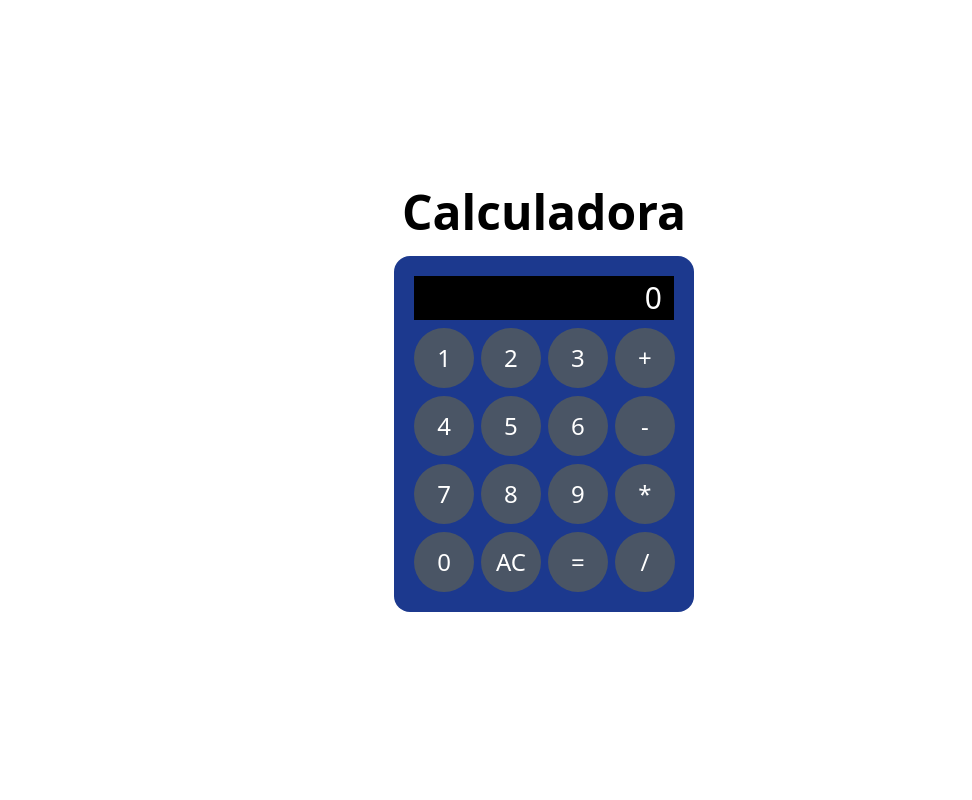
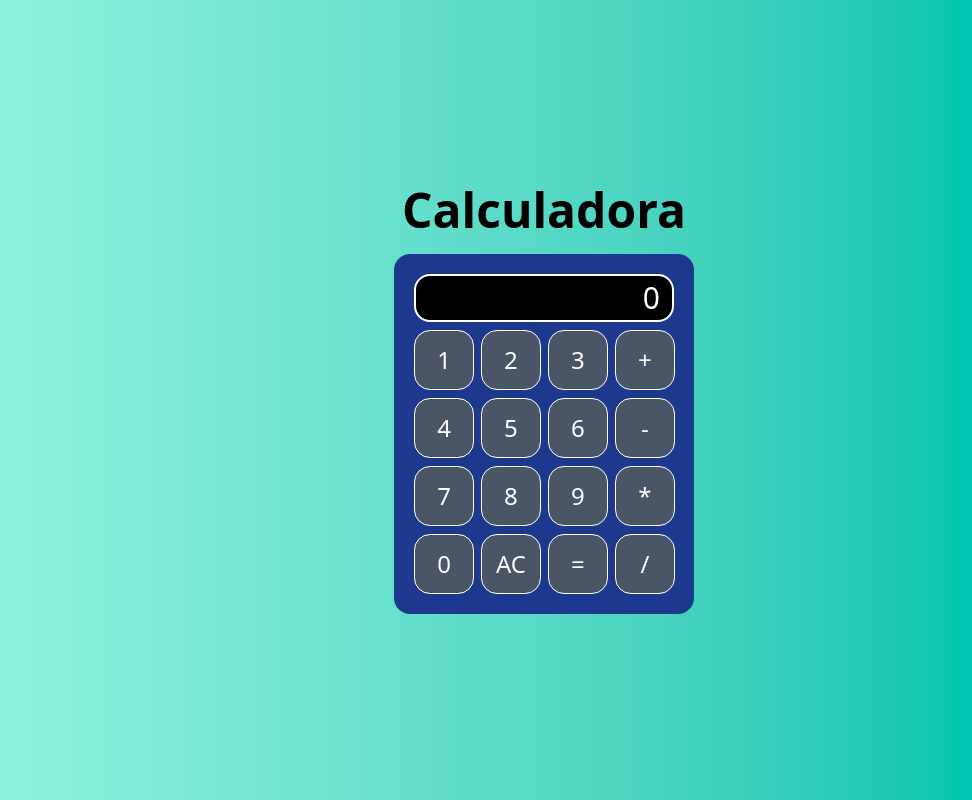
Before and after one commit to Grupo-FIAP-Antonio-Felipe-e-Joao-Vitor/cp4-front-web, a React (Vite) app: page / in a window 1280 px wide. Shown: the whole page, without its empty margins (96-1068 px from the left). Built offline with nearby package versions, Linux system fonts and the light colour scheme.

Commit message:
terminando de estilizar o projeto

```diff
--- a/src/App.jsx
+++ b/src/App.jsx
@@ -34,16 +34,15 @@ function App() {
   // Função para calcular o resultado
   function calcularResultado() {
     let resultadoEquacao = Number(eval(resultadoTela))
-    if (resultadoEquacao % 100 === 0) {
-      resultadoEquacao = Number(eval(resultadoTela)).toFixed(0)  // Sem casas decimais
+    if (Number.isInteger(resultadoEquacao)) {
+      setResultadoTela(String(resultadoEquacao.toFixed(0)))  // Sem casas decimais
     } else {
-      resultadoEquacao = Number(eval(resultadoTela)).toFixed(2)  // Duas casas decimais
+      setResultadoTela(String(resultadoEquacao.toFixed(2)))  // Duas casas decimais
     }
-    setResultadoTela(String(resultadoEquacao))
   }
 
   return (
-    <section className="h-screen flex flex-col justify-center items-center">
+    <section className="h-screen flex flex-col justify-center items-center bg-gradient-to-r from-teal-200 to-teal-500 ">
       <Titulo />
       <section className="bg-blue-900 p-5 flex flex-col gap-2 rounded-2xl max-w-75">
         <Tela resultado={resultadoTela} />
--- a/src/components/Botao.jsx
+++ b/src/components/Botao.jsx
@@ -2,7 +2,7 @@ import React from 'react'
 
 const Botao = ({ label , funcao}) => {
   return (
-    <button onClick={funcao} className='cursor-pointer text-2xl bg-gray-600 text-white p-2 text-center h-15 w-15 rounded-full hover:bg-white hover:text-gray-600 transition-colors duration-300'>{ label }</button>
+    <button onClick={funcao} className='cursor-pointer border border-white text-2xl bg-gray-600 text-white p-2 text-center h-15 w-15 rounded-2xl hover:bg-white hover:text-gray-600 transition-colors duration-300'>{ label }</button>
   )
 }
 
--- a/src/components/Tela.jsx
+++ b/src/components/Tela.jsx
@@ -2,7 +2,7 @@ import React from 'react'
 
 const Tela = ({ resultado }) => {
   return (
-    <div className='bg-black flex justify-end pt-1 pb-1 pr-3'>
+    <div className='bg-black flex justify-end pt-1 pb-1 pr-3 border-2 border-white rounded-2xl'>
         <span className='text-white text-3xl'>
             { resultado }
         </span>
```
